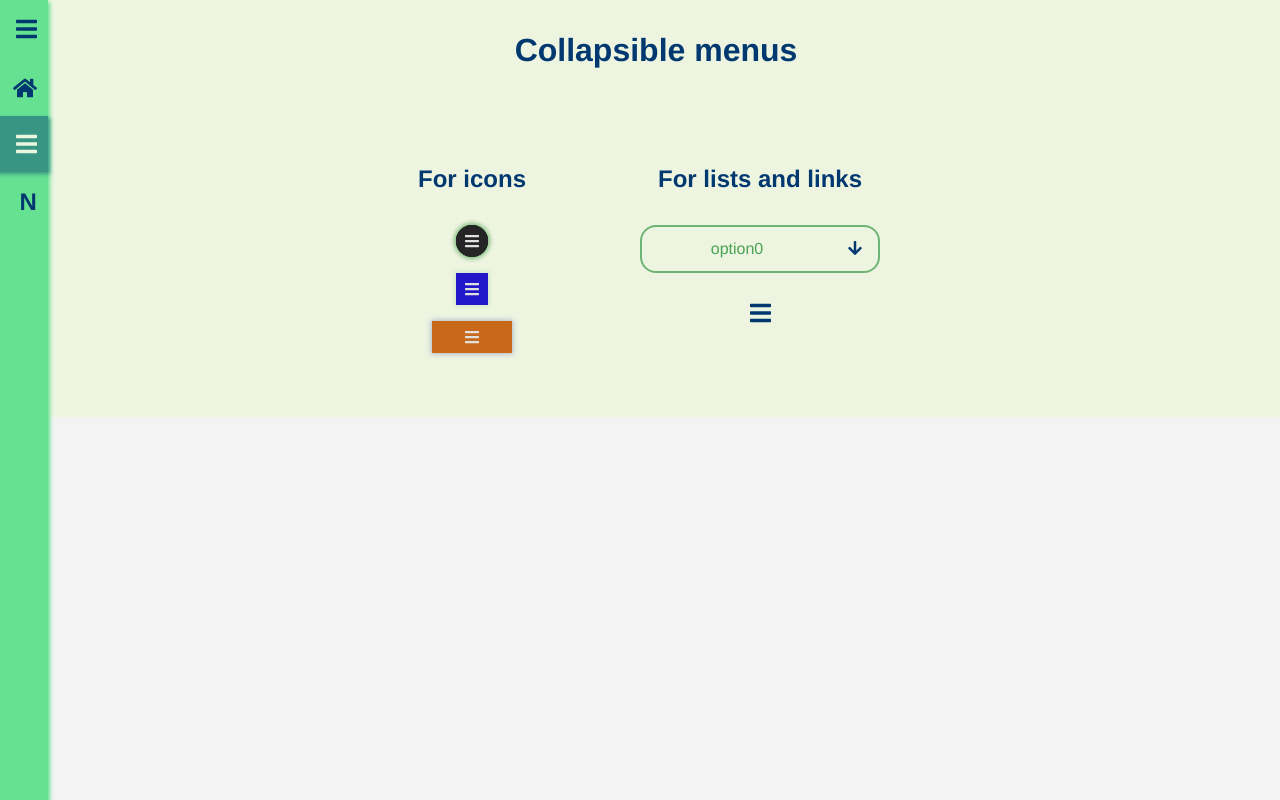
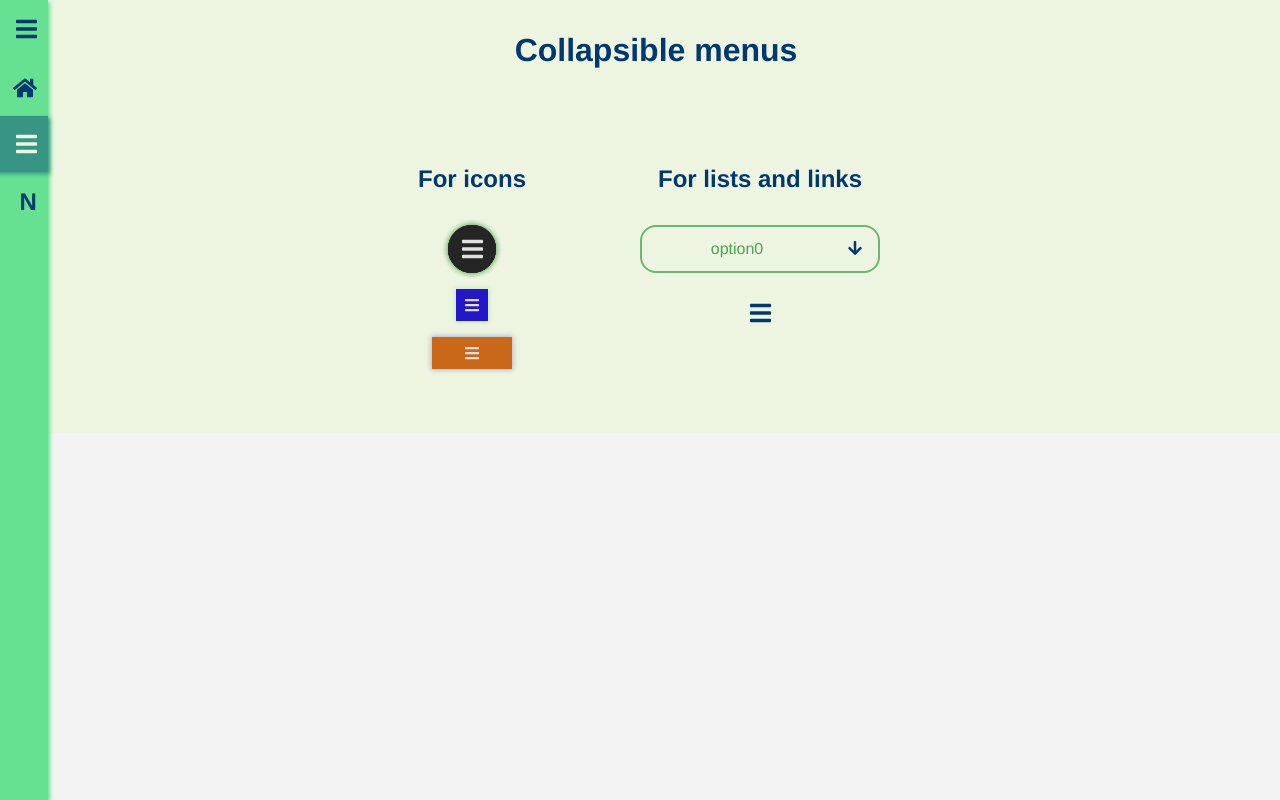
Before and after one commit to HijenHEK/ui-components-vuejs, a Vue app: page /Menus in a window 1280 px wide. Built offline with nearby package versions, Linux system fonts and the light colour scheme.

Commit message:
adjusting variables

```diff
--- a/src/components/RoundMenu.vue
+++ b/src/components/RoundMenu.vue
@@ -51,17 +51,19 @@ export default {
 
     #RoundMenu {
         /* --width:4rem ; */
-        --btn-width : 2rem ;
-        --btn-height : 2rem ;
+        --btn-width : 3rem ;
+        --btn-height : var(--btn-width) ;
         --color1: #252525;
         --color2: #e0e0e0;
         --color3: rgba(38, 146, 38, 0.171);
         --box-shadow: 0 0 5px 1px var(--color3);
-
+        --spacing : calc(var(--btn-width) * 1.5);
+        --font-size : calc(var(--btn-width)*0.5) ;
         display: flex;
         align-items: center;
         justify-content: center;
         position: relative;
+        font-size: var(--font-size);
         /* width: var(--width);
         margin: 0 0 3rem 3rem; */
 
@@ -94,7 +96,6 @@ export default {
             border-radius: 100%;
             transition: all 0.5s 0s ease-in-out;
             z-index: 5;
-            box-shadow: var(--box-shadow);
 
     }
 
@@ -103,25 +104,25 @@ export default {
     translateX represent distance between menu item and menu toggler */
 
     .active:nth-child(2) {
-        transform: rotate(45deg) translateX(50px);
+        transform: rotate(45deg) translateX(var(--spacing));
     }
     .active:nth-child(2) > div {
-        transform: rotate(-45deg);
+        transform: rotate(-45deg) ;
     }
     .active:nth-child(3) {
-        transform: rotate(90deg) translateX(50px);
+        transform: rotate(90deg) translateX(var(--spacing));
     }
     .active:nth-child(3) > div {
-        transform: rotate(-90deg);
+        transform: rotate(-90deg) ;
     }
     .active:nth-child(4) {
-        transform: rotate(135deg) translateX(50px);
+        transform: rotate(135deg)  translateX(var(--spacing));
     }
      .active:nth-child(4) > div {
-        transform: rotate(-135deg);
+        transform: rotate(-135deg) ;
     }
     .active:nth-child(5) {
-        transform : rotate(180deg) translateX(50px);
+        transform : rotate(180deg)  translateX(var(--spacing));
     }
 
     .active:nth-child(5) > div {
```
